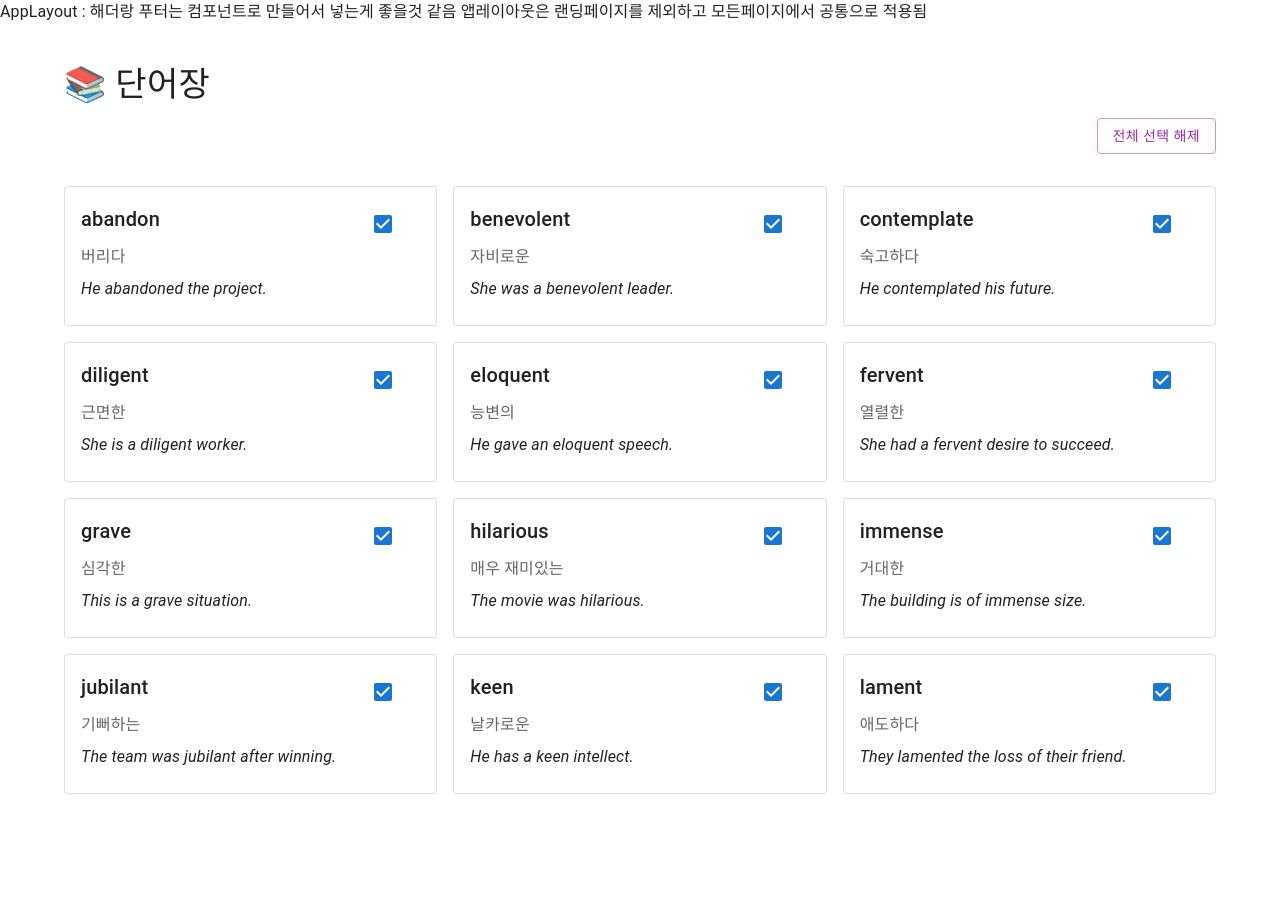
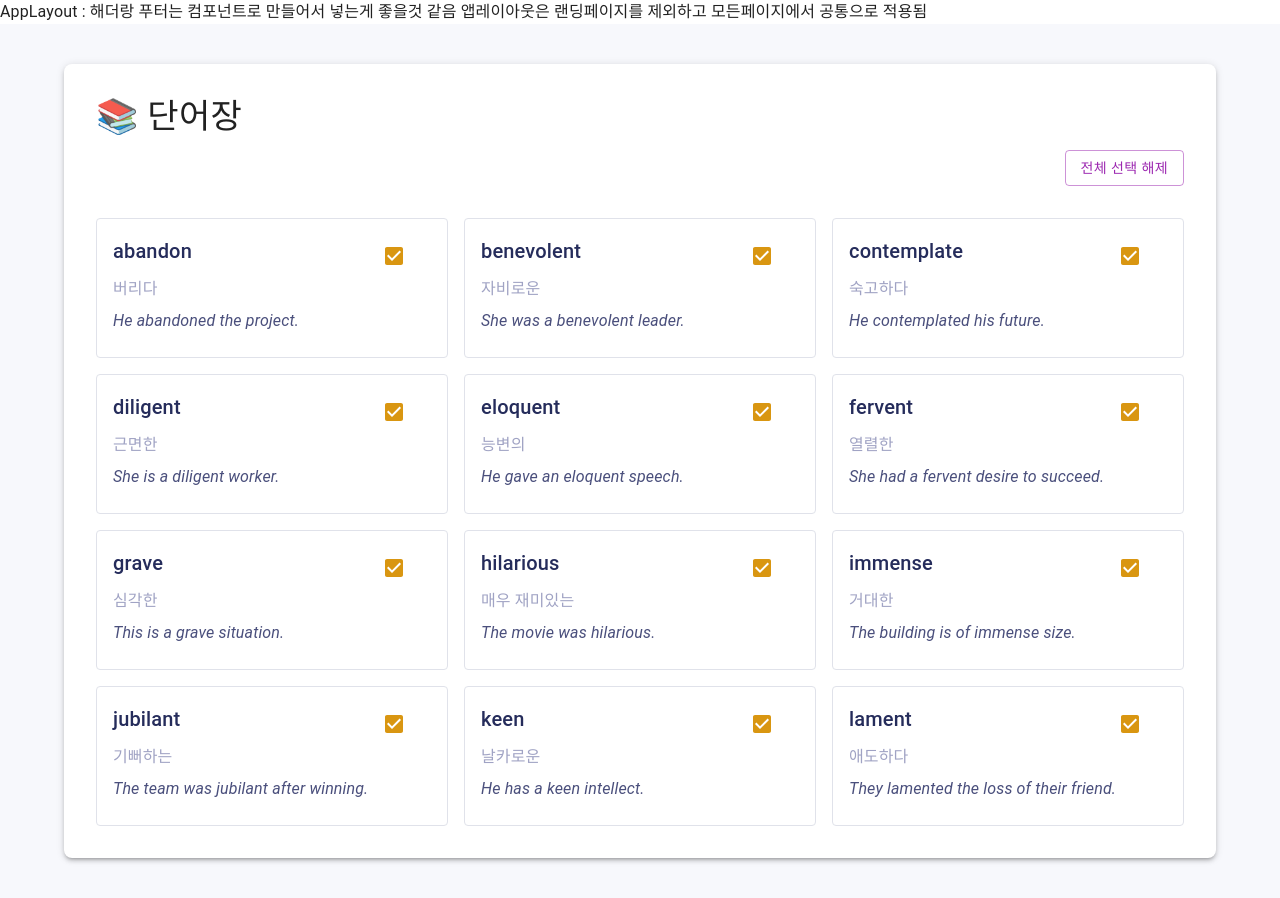
Before and after one commit to Dante0214/react-study-group-project, a React (Vite) app: page /vocab in a window 1280 px wide. Before the commit the page ends 834 px from the top, so only its background shows below. Built offline with nearby package versions, Linux system fonts and the light colour scheme.

Commit message:
feat: 공통 색상 적용

```diff
--- a/src/pages/VocabPage/VocabPage.jsx
+++ b/src/pages/VocabPage/VocabPage.jsx
@@ -110,7 +110,23 @@ const VocabPage = () => {
   };
 
   return (
-    <Container sx={{ py: 5 }}>
+    <Box
+      sx={{
+        backgroundColor: "var(--color-background-alt)",
+        minHeight: "100vh",
+        py: 5,
+      }}
+    >
+      <Container>
+        <Box
+          sx={{
+            backgroundColor: "var(--color-background)",
+            boxShadow: 3,
+            borderRadius: 2,
+            p: 4,
+            borderColor: "var(--color-border)",
+          }}
+        >
           <Typography variant="h4" gutterBottom>
             📚 단어장
           </Typography>
@@ -130,8 +146,14 @@ const VocabPage = () => {
             //단어 렌더링 브레이크 포인트 따라 3,2,1
             <Grid container spacing={2} mt={4}>
               {checkedList.map((item) => (
-            <Grid size={{ xs: 12, sm: 6, md: 4 }} key={item.word || item.id}>
-              <Card variant="outlined">
+                <Grid
+                  size={{ xs: 12, sm: 6, md: 4 }}
+                  key={item.word || item.id}
+                >
+                  <Card
+                    variant="outlined"
+                    sx={{ borderColor: "var(--color-border)" }}
+                  >
                     <CardContent>
                       <Box
                         sx={{
@@ -140,19 +162,35 @@ const VocabPage = () => {
                           alignItems: "flex-start",
                         }}
                       >
-                    <Typography variant="h6">{item.word}</Typography>
+                        <Typography
+                          variant="h6"
+                          color="var(--color-text-primary)"
+                        >
+                          {item.word}
+                        </Typography>
                         <FormControlLabel
                           control={
                             <Checkbox
+                              sx={{
+                                color: "var(--color-primary)",
+                                "&.Mui-checked": {
+                                  color: "var(--color-primary-dark)",
+                                },
+                              }}
                               checked={checkedVocab.includes(item.word)}
                               onChange={() => handleCheckboxChange(item.word)}
-                          color="primary"
+                              color="var(--color-primary-dark)"
                             />
                           }
                         />
                       </Box>
-                  <Typography color="text.secondary">{item.meaning}</Typography>
-                  <Typography sx={{ mt: 1, fontStyle: "italic" }}>
+                      <Typography color="var(--color-text-disabled)">
+                        {item.meaning}
+                      </Typography>
+                      <Typography
+                        color="var(--color-text-secondary)"
+                        sx={{ mt: 1, fontStyle: "italic" }}
+                      >
                         {item.example}
                       </Typography>
                     </CardContent>
@@ -164,7 +202,9 @@ const VocabPage = () => {
           </Button> */}
             </Grid>
           )}
+        </Box>
       </Container>
+    </Box>
   );
 };
 export default VocabPage;
```
Lines whose indentation alone changed are shown as unchanged.
